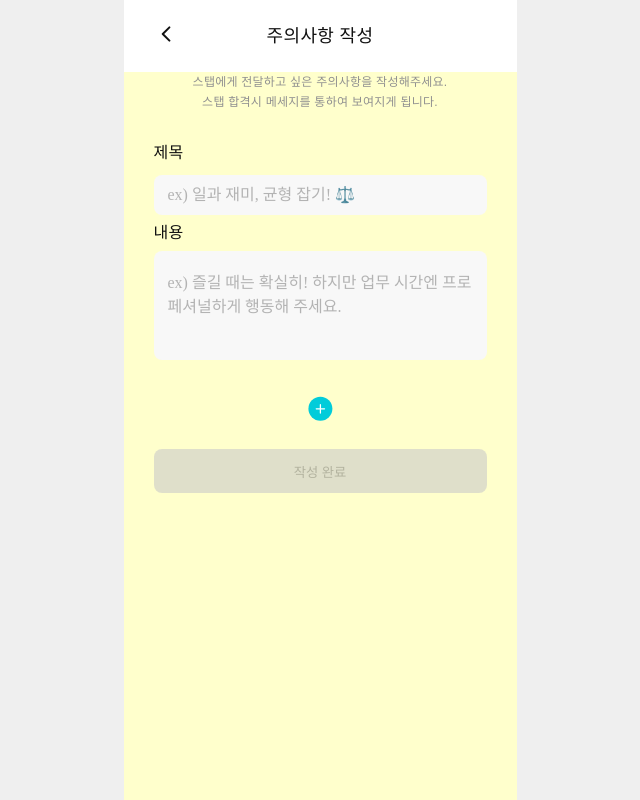
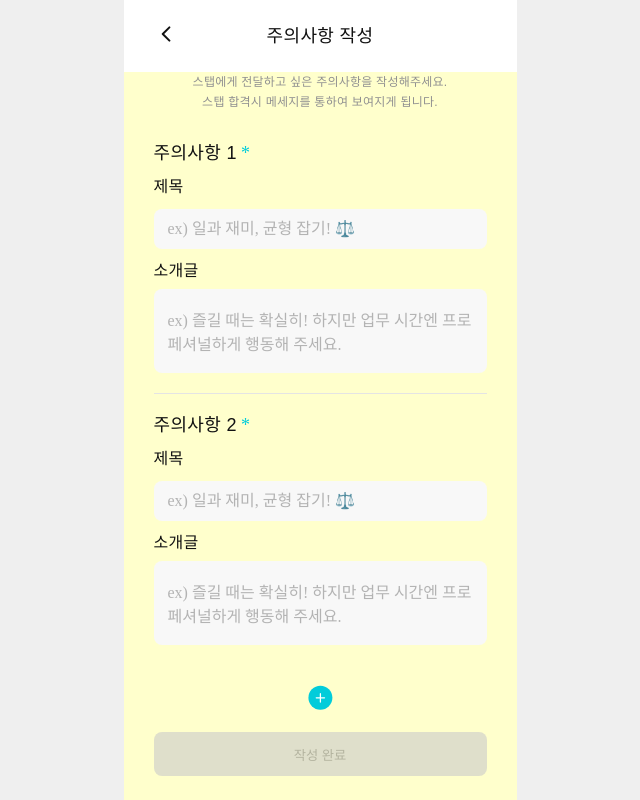
Before and after one commit to hoon-hoon/OlleStaff-web, a React (Vite) app: page /owner/recruit/write/step2 in a window 1280 px wide. Shown: the whole page, without its empty margins (320-960 px from the left). Built offline with nearby package versions, Linux system fonts and the light colour scheme.

Commit message:
feat: 주의사항 디자인 변경에 따른 추가 로직 수정

```diff
--- a/src/components/Textarea/index.tsx
+++ b/src/components/Textarea/index.tsx
@@ -93,7 +93,7 @@
     ${({ variant }) => {
         switch (variant) {
             case "flat-sm":
-                return `min-height: 77px;`;
+                return `height: 77px;`;
             case "flat":
                 return `min-height: 120px;`;
             case "flat-lg":
--- a/src/pages/owner/Recruit/RecruitPrecautionPage.tsx
+++ b/src/pages/owner/Recruit/RecruitPrecautionPage.tsx
@@ -17,7 +17,7 @@
         <>
             <Header title="주의사항 작성" showBackButton />
             <PageWrapper hasHeader>
-                <Wrapper.FlexBox direction="column" padding="30px 15px" gap="6px">
+                <Wrapper.FlexBox direction="column" padding="30px" gap="20px">
                     <Wrapper.FlexBox height="50px" direction="column" alignItems="center">
                         <Text.Body3_1 color="Gray4">스탭에게 전달하고 싶은 주의사항을 작성해주세요.</Text.Body3_1>
                         <Text.Body3_1 color="Gray4">스탭 합격시 메세지를 통하여 보여지게 됩니다.</Text.Body3_1>
@@ -27,11 +27,9 @@
                         values={formData.precautions}
                         onChange={updated => setFormData(prev => ({ ...prev, precautions: updated }))}
                     />
-                    <Wrapper.FlexBox padding="0 15px" margin="20px 0 0 0">
-                        <Button label="작성 완료" width="large" onClick={onSubmit}>
-                            작성 완료
-                        </Button>
-                    </Wrapper.FlexBox>
+                    <Button label="작성 완료" width="large" onClick={onSubmit}>
+                        작성 완료
+                    </Button>
                 </Wrapper.FlexBox>
             </PageWrapper>
         </>
--- a/src/pages/owner/components/PrecautionListItem.tsx
+++ b/src/pages/owner/components/PrecautionListItem.tsx
@@ -4,6 +4,7 @@
 import styled from "@emotion/styled";
 import { Wrapper } from "@/styles/Wrapper";
 import theme from "@/styles/theme";
+import { Text } from "@/styles/Text";
 
 type Precaution = {
     precautionsTitle: string;
@@ -28,20 +29,41 @@
     };
 
     const handleRemovePrecaution = (index: number) => {
+        if (values.length <= 2) return;
         const updated = values.filter((_, i) => i !== index);
-        onChange(updated.length === 0 ? [{ precautionsTitle: "", precautionsContent: "" }] : updated);
+        onChange(updated);
     };
 
     useEffect(() => {
-        if (values.length === 0) {
-            onChange([{ precautionsTitle: "", precautionsContent: "" }]);
+        if (values.length < 2) {
+            const toAdd = 2 - values.length;
+            const newItems = Array(toAdd).fill({ precautionsTitle: "", precautionsContent: "" });
+            onChange([...values, ...newItems]);
         }
     }, [values, onChange]);
 
     return (
         <>
-            {values.map((item, index) => (
-                <Style.InputGroup key={index}>
+            {values.map((item, index) => {
+                const isDeletable = values.length > 2;
+                const isLastItem = index === values.length - 1;
+                return (
+                    <Style.InputGroup key={index} isLast={isLastItem}>
+                        <Style.HeaderRow>
+                            <Text.Title3_1>
+                                주의사항 {index + 1}
+                                {index < 2 && <Style.Required>*</Style.Required>}
+                            </Text.Title3_1>
+
+                            {isDeletable && (
+                                <Style.DeleteBoxButton
+                                    src="/icons/deleteTag.svg"
+                                    alt="삭제"
+                                    onClick={() => handleRemovePrecaution(index)}
+                                />
+                            )}
+                        </Style.HeaderRow>
+
                         <Input
                             inputTitle="제목"
                             placeholder="ex) 일과 재미, 균형 잡기! ⚖️"
@@ -50,26 +72,23 @@
                             onChange={e => handleChangePrecaution({ ...item, precautionsTitle: e.target.value }, index)}
                         />
                         <Textarea
-                        textareaTitle="내용"
+                            textareaTitle="소개글"
                             placeholder="ex) 즐길 때는 확실히! 하지만 업무 시간엔 프로페셔널하게 행동해 주세요."
                             variant="flat-sm"
                             value={item.precautionsContent}
-                        onChange={e => handleChangePrecaution({ ...item, precautionsContent: e.target.value }, index)}
+                            onChange={e =>
+                                handleChangePrecaution({ ...item, precautionsContent: e.target.value }, index)
+                            }
                         />
-                    {values.length > 1 && (
-                        <Style.DeleteBoxButton
-                            src="/icons/deleteTag.svg"
-                            alt="삭제"
-                            onClick={() => handleRemovePrecaution(index)}
-                        />
-                    )}
                     </Style.InputGroup>
-            ))}
+                );
+            })}
+
             {values.length < 5 && (
-                <Wrapper.FlexBox justifyContent="center" margin="15px 0 0 0">
+                <Wrapper.FlexBox justifyContent="center">
                     <Style.AddPrecaution
                         src="/icons/addMainColor.svg"
-                        alt="복리후생 추가 버튼"
+                        alt="주의사항 추가 버튼"
                         onClick={handleAddPrecaution}
                     />
                 </Wrapper.FlexBox>
@@ -79,31 +98,32 @@
 }
 
 const Style = {
-    InputGroup: styled.div`
+    InputGroup: styled.div<{ isLast: boolean }>`
         position: relative;
         width: 100%;
         display: flex;
         flex-direction: column;
-        gap: 8px;
-        padding: 15px;
-        border-radius: 8px;
-        transition:
-            background-color 0.2s ease,
-            box-shadow 0.2s ease;
-        &:hover {
-            background-color: ${theme.color.Gray1};
-            box-shadow: 0 2px 8px rgba(0, 0, 0, 0.08);
-        }
+        gap: 12px;
+        padding-bottom: 20px;
+        border-bottom: ${({ isLast }) => (isLast ? "none" : `1px solid ${theme.color.Gray1}`)};
     `,
+
+    HeaderRow: styled.div`
+        display: flex;
+        justify-content: space-between;
+        align-items: center;
+    `,
+
+    Required: styled.span`
+        color: ${theme.color.Main};
+        margin-left: 4px;
+    `,
+
     DeleteBoxButton: styled.img`
-        position: absolute;
-        top: 12px;
-        right: 12px;
         width: 20px;
         height: 20px;
         background: #ccc;
         border-radius: 50%;
-
         cursor: pointer;
     `,
     AddPrecaution: styled.img`
```
Lines whose indentation alone changed are shown as unchanged.
